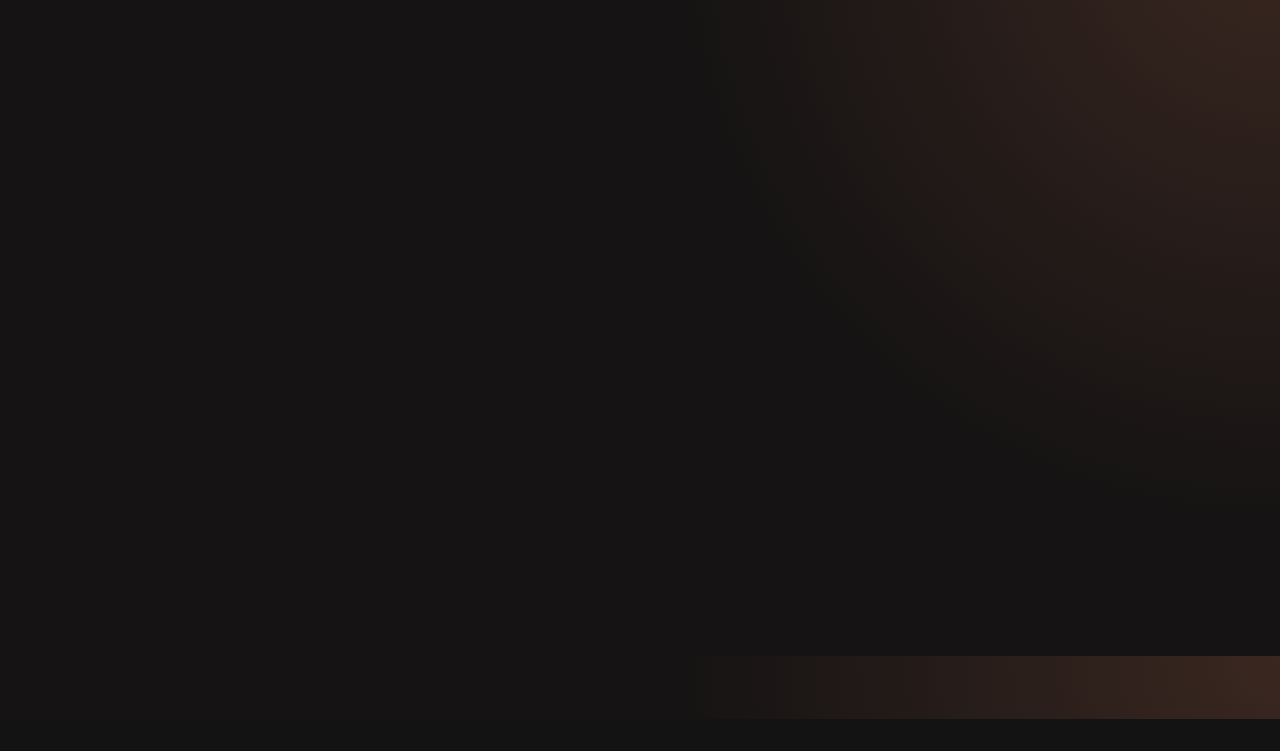
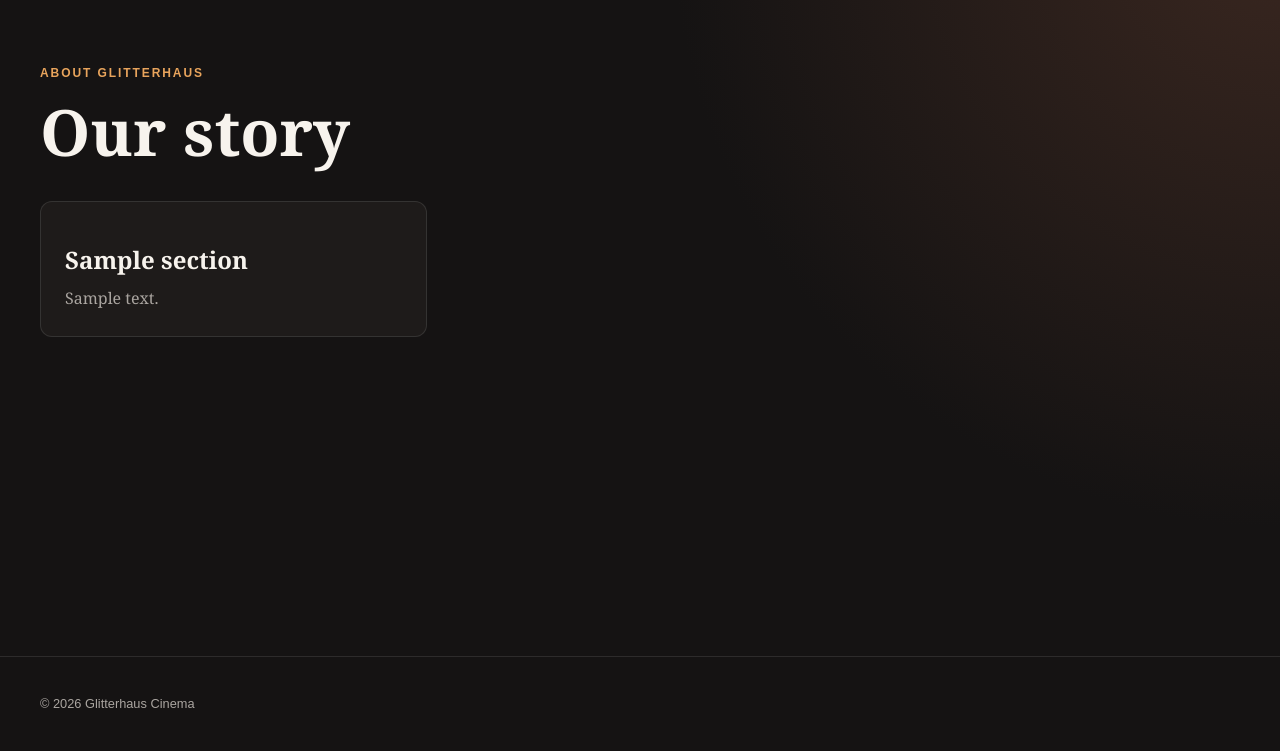
Before and after one commit to VictorMo101/GlitterhausDWP, a PHP site: template app/views/about.php in a window 1280 px wide. Shown: the part 81-832 px from the top of the page. Before the commit the page ends 800 px from the top, so only its background shows below. Run offline with PHP 8.4, Linux system fonts and the light colour scheme; the template is opened without the code that fills it: most values are stand-ins (such as "Sample title", 1, 10 or a date in 2020).

Commit message:
feat: add About Us page with database integration

```diff
--- a/app/views/about.php
+++ b/app/views/about.php
@@ -2,3 +2,24 @@
 $pageTitle = 'About - Glitterhaus Cinema';
 require __DIR__ . '/../../includes/header.php';
 ?>
+<section class="page-heading">
+    <p class="eyebrow">About Glitterhaus</p>
+    <h1>Our story</h1>
+</section>
+
+<?php if (empty($sections)): ?>
+    <div class="empty-state">
+        <p>About information is currently unavailable.</p>
+    </div>
+<?php else: ?>
+    <section class="about-grid">
+        <?php foreach ($sections as $section): ?>
+            <article class="about-card">
+                <h2><?= htmlspecialchars($section['title'], ENT_QUOTES, 'UTF-8') ?></h2>
+                <p><?= htmlspecialchars($section['content'], ENT_QUOTES, 'UTF-8') ?></p>
+            </article>
+        <?php endforeach; ?>
+    </section>
+<?php endif; ?>
+
+<?php require __DIR__ . '/../../includes/footer.php'; ?>
--- a/assets/styles.css
+++ b/assets/styles.css
@@ -299,6 +299,29 @@ input:focus {
     border-radius: 0.75rem;
     color: var(--muted);
     text-align: center;
+}
+
+.about-grid {
+    display: grid;
+    grid-template-columns: repeat(3, minmax(0, 1fr));
+    gap: 1.25rem;
+}
+
+.about-card {
+    padding: 1.5rem;
+    border: 1px solid var(--border);
+    border-radius: 0.75rem;
+    background: rgba(33, 30, 29, 0.8);
+}
+
+.about-card h2 {
+    margin-bottom: 0.75rem;
+}
+
+.about-card p {
+    margin: 0;
+    color: var(--muted);
+    line-height: 1.7;
 }
 
 .showtimes {
@@ -759,6 +782,10 @@ footer .page-container {
         padding-top: 2.5rem;
     }
 
+    .about-grid {
+        grid-template-columns: 1fr;
+    }
+
     .detail-card {
         grid-template-columns: 1fr;
         padding: 1rem;
```
Also changed, not shown: SQL/mockdata.sql (+18 -0 lines), app/controllers/AboutController.php (added, +14 -0 lines), app/controllers/PageController.php (deleted, +0 -8 lines), app/models/About.php (+14 -0 lines), index.php (+4 -3 lines).
